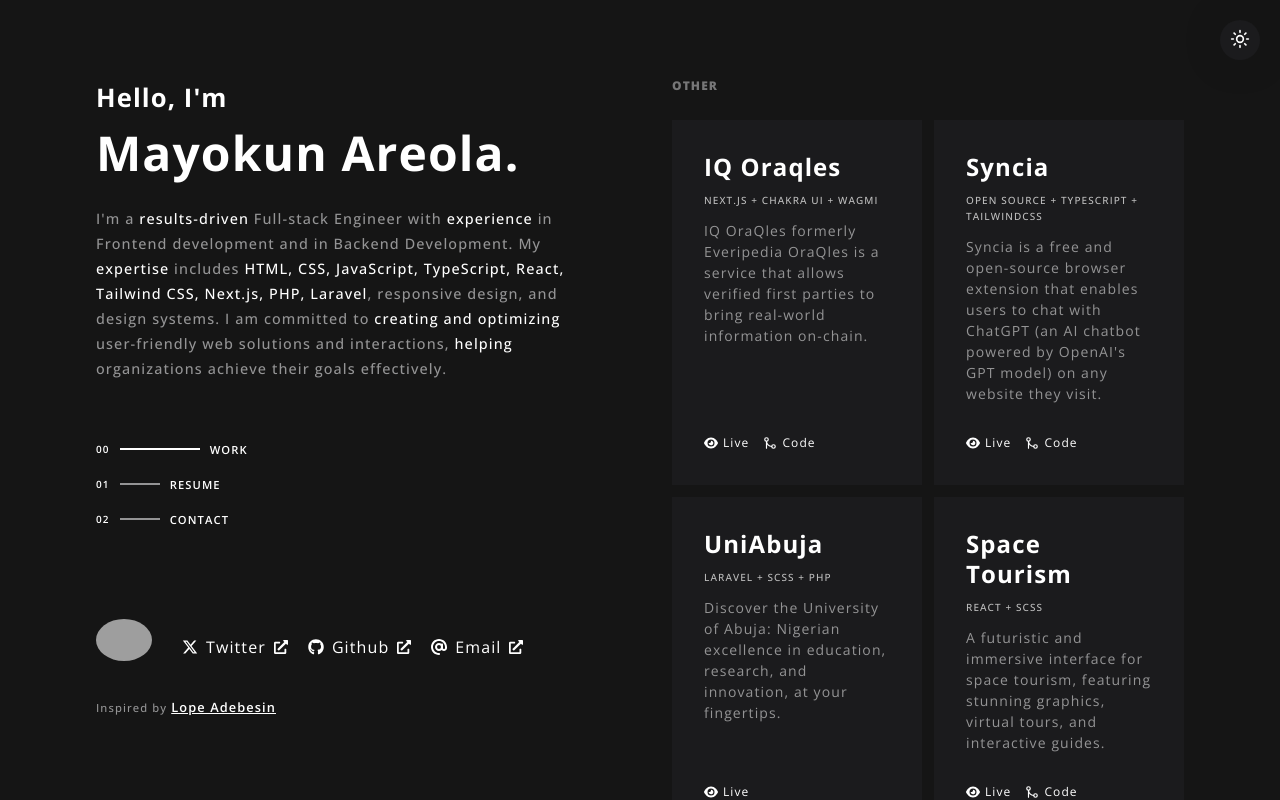
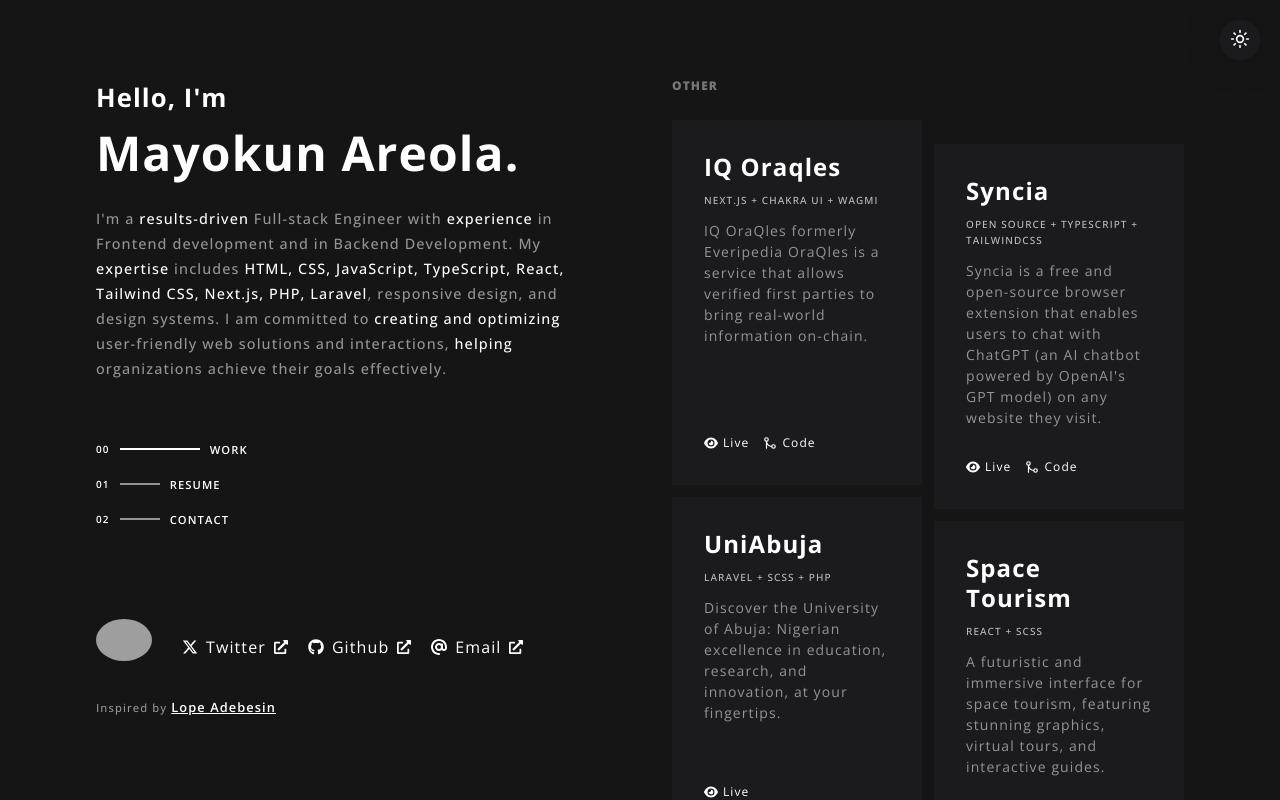
Before and after one commit to Mayokunnn/mayokun.tech, a React (Vite) app: page / in a window 1280 px wide. Built offline with nearby package versions, Linux system fonts and the light colour scheme; grey boxes are pictures that could not be loaded.

Commit message:
Complete the work page

```diff
--- a/src/UI/Card.tsx
+++ b/src/UI/Card.tsx
@@ -29,5 +29,6 @@
   }
 `;
 export default function Card({className, children}) {
+  console.log(className);
   return <CardWrapper className={className}>{children}</CardWrapper>;
 }
--- a/src/pages/Work.tsx
+++ b/src/pages/Work.tsx
@@ -1,5 +1,12 @@
 import { Helmet } from "react-helmet";
-import { WorkContainer, WorkContainerHalf, WorkHeading, WorkView, WorkWrapper } from "../styles/Work.style";
+import {
+  WorkContainer,
+  WorkContainerHalf,
+  WorkHeading,
+  WorkList,
+  WorkView,
+  WorkWrapper,
+} from "../styles/Work.style";
 import { FeaturedProjects, projects } from "../utils/helpers";
 import Project from "../componenents/Project";
 
@@ -10,7 +17,8 @@
         <title> Work | Mayokun Areola </title>
       </Helmet>
       <WorkWrapper>
-        {FeaturedProjects.length > 0 && <WorkContainer>
+        {FeaturedProjects.length > 0 && (
+          <WorkContainer>
             <WorkHeading>Featured</WorkHeading>
             {FeaturedProjects.map((project) => (
               <Project
@@ -26,11 +34,13 @@
                 // theme={props.theme}
               />
             ))}
-        </WorkContainer>}
-         {projects.length &&
+          </WorkContainer>
+        )}
+        {projects.length && (
           <WorkContainerHalf>
             <WorkHeading className="span--2">other</WorkHeading>
-          {projects.map((project) => (
+            <WorkList>
+              {projects.map((project, i) => (
                 <Project
                   className="card"
                   key={project.id}
@@ -41,10 +51,13 @@
                   github={project.github}
                   live={project.liveLink}
                   stack={project.stack}
+                  index={i}
                   // theme={props.theme}
                 />
               ))}
-        </WorkContainerHalf>}
+            </WorkList>
+          </WorkContainerHalf>
+        )}
       </WorkWrapper>
     </WorkView>
   );
```
Also changed, not shown: src/componenents/Project.tsx (+14 -1 lines). Lines whose indentation alone changed are shown as unchanged.
